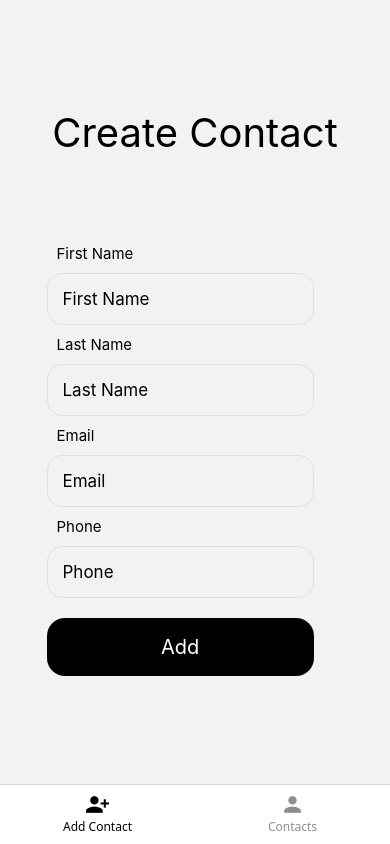
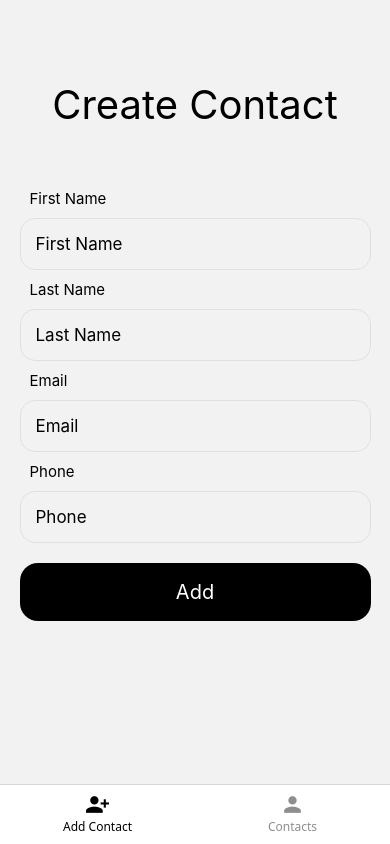
Before and after one commit to rahulp1262003/Contacts, a React Native app: screen / in a window 390 px wide. Built offline with nearby package versions, Linux system fonts and the light colour scheme.

Commit message:
update formates

```diff
--- /dev/null
+++ b/components/firebase/firebase.js
@@ -0,0 +1,7 @@
+import { firebase } from "../../config.js";
+
+const firebaseUrl = (url) => {
+    return firebase.database().ref(url);
+}
+
+export default firebaseUrl;
--- a/package.json
+++ b/package.json
@@ -14,12 +14,12 @@
     "@react-navigation/bottom-tabs": "^7.2.0",
     "@react-navigation/native": "^7.0.14",
     "@react-navigation/native-stack": "^7.2.0",
-    "expo": "~52.0.24",
-    "expo-status-bar": "~2.0.0",
+    "expo": "~52.0.26",
+    "expo-status-bar": "~2.0.1",
     "firebase": "^11.1.0",
     "formik": "^2.4.6",
     "react": "18.3.1",
-    "react-native": "0.76.5",
+    "react-native": "^0.76.6",
     "react-native-paper": "^5.13.0",
     "react-native-safe-area-context": "4.12.0",
     "react-native-screens": "~4.4.0",
--- a/screens/AddContact.jsx
+++ b/screens/AddContact.jsx
@@ -1,4 +1,4 @@
-import { ScrollView, StyleSheet, Text, TextInput, View, Pressable, Alert } from 'react-native'
+import { ScrollView, StyleSheet, Text, TextInput, View, Pressable, Alert } from 'react-native';
 import { useState } from 'react';
 import { Formik } from 'formik';
 import * as Yup from 'yup';
@@ -6,8 +6,7 @@ import * as Yup from 'yup';
 import { firebase } from '../config.js';
 import { colors } from "../constants/GlobalStyles";
 
-function AddContact({navigation}) {
-
+function AddContact({ navigation }) {
     const validationSchema = Yup.object().shape({
         firstName: Yup.string()
             .required('First Name is required')
@@ -26,7 +25,6 @@ function AddContact({navigation}) {
     });
 
     const AddData = (values, resetForm) => {
-
         const reference = firebase.database().ref('/contacts');
 
         const newContact = {
@@ -36,21 +34,24 @@ function AddContact({navigation}) {
             phone: values.phone,
         };
 
+        // console.log('Pushing new contact:', newContact); // Debugging
+
         reference
             .push(newContact)
             .then(() => {
-                Alert.alert("Success", "Contact added successfully!");
+                console.log('Contact added successfully!'); // Debugging
+                // Alert.alert("Success", "Contact added successfully!");
                 resetForm();
-                navigation.navigate('Contacts')
+                navigation.navigate('Contacts');
             })
             .catch((error) => {
-                console.error('Error pushing data:', error.message);
+                // console.error('Error pushing data:', error.message); // Debugging
                 Alert.alert("Error", "Failed to add contact: " + error.message);
             });
-    }
+    };
 
     return (
-        <ScrollView contentContainerStyle={styles.scrollView}>
+        <ScrollView>
             <View style={styles.rootContainer}>
                 <View style={styles.titleContainer}>
                     <Text style={styles.title}>Create Contact</Text>
@@ -62,10 +63,8 @@ function AddContact({navigation}) {
                     validateOnBlur={true}
                     validateOnChange={false}
                 >
-
                     {({ handleChange, handleBlur, handleSubmit, values, errors, touched }) => (
-
-                        <View>
+                        <View style={{ flex: 1, width: '90%', justifyContent: 'center', alignItems: 'center' }}>
                             <View style={styles.form}>
                                 <Text style={styles.label}>First Name</Text>
                                 <TextInput
@@ -100,7 +99,8 @@ function AddContact({navigation}) {
                                 <TextInput
                                     style={[styles.inputText, touched.email && errors.email && styles.invalidInput]}
                                     placeholder='Email'
-                                    selectionColor={colors.Black} keyboardType='email-address'
+                                    selectionColor={colors.Black}
+                                    keyboardType='email-address'
                                     onChangeText={handleChange('email')}
                                     onBlur={handleBlur('email')}
                                     value={values.email}
@@ -137,41 +137,43 @@ function AddContact({navigation}) {
                             </View>
                         </View>
                     )}
-
                 </Formik>
             </View>
         </ScrollView>
-    )
+    );
 }
 
-export default AddContact
+export default AddContact;
 
 const styles = StyleSheet.create({
     scrollView: {
         flexGrow: 1,
-        width: '100%',
         justifyContent: 'center',
         alignItems: 'center',
+        width: '100%',
     },
     rootContainer: {
         flex: 1,
         justifyContent: 'space-evenly',
         alignItems: 'center',
-        paddingVertical: 80
+        paddingVertical: 80,
+        // width: '100%',
+        // backgroundColor: 'red'
     },
     form: {
-        width: '90%',
+        width: '100%',
+        // backgroundColor: 'red'
     },
     titleContainer: {
-        marginBottom: 50
+        marginBottom: 50,
     },
     title: {
-        fontSize: 40
+        fontSize: 40,
     },
     label: {
         fontSize: 15,
         paddingLeft: 10,
-        paddingVertical: 10
+        paddingVertical: 10,
     },
     inputText: {
         padding: 15,
@@ -179,13 +181,12 @@ const styles = StyleSheet.create({
         borderColor: colors.lightGray,
         fontSize: 17,
         borderRadius: 15,
-        overflow: 'hidden'
+        overflow: 'hidden',
     },
-
     buttonContainer: {
         overflow: 'hidden',
         borderRadius: 18,
-        maxWidth: '90%',
+        width: '100%',
         marginTop: 20,
         backgroundColor: colors.Black,
     },
@@ -199,7 +200,7 @@ const styles = StyleSheet.create({
     error: {
         color: 'red',
         marginTop: 3,
-        paddingLeft: 10
+        paddingLeft: 10,
     },
     invalidInput: {
         borderColor: 'red',
--- a/screens/ContactList.jsx
+++ b/screens/ContactList.jsx
@@ -12,6 +12,7 @@ import {
 import { firebase } from '../config';
 import { SafeAreaView } from "react-native-safe-area-context";
 import { colors } from "../constants/GlobalStyles";
+import firebaseUrl from "../components/firebase/firebase";
 
 function ContactList({ navigation }) {
   const [contacts, setContacts] = useState([]);
@@ -21,7 +22,9 @@ function ContactList({ navigation }) {
   const [selectAll, setSelectAll] = useState(false);
 
   useEffect(() => {
-    const reference = firebase.database().ref('/contacts');
+    // const reference = firebase.database().ref('/contacts');
+    const reference = firebaseUrl('/contacts');
+
     const onValueChange = reference.on('value', (snapshot) => {
       const data = snapshot.val();
       if (data) {
@@ -119,7 +122,7 @@ function ContactList({ navigation }) {
         }
       }}
       onLongPress={toggleEditMode}
-      delayLongPress={500} // Adjust delay as needed
+      delayLongPress={500}
     >
       <View style={styles.card}>
         {editMode && (
--- a/screens/EditContact.jsx
+++ b/screens/EditContact.jsx
@@ -56,7 +56,7 @@ function EditContact({ route, navigation }) {
           onSubmit={updateContact}
         >
           {({ handleChange, handleBlur, handleSubmit, values, errors, touched }) => (
-            <View>
+            <View style={styles.formik}>
               {/* Form fields for editing contact */}
               <View style={styles.form}>
                 <Text style={styles.label}>First Name</Text>
@@ -141,15 +141,23 @@ const styles = StyleSheet.create({
     width: '100%',
     justifyContent: 'center',
     alignItems: 'center',
+    // backgroundColor: 'blue'
   },
   rootContainer: {
-    flex: 1,
+    // flex: 1,
+    width: '90%',
     justifyContent: 'space-evenly',
     alignItems: 'center',
-    paddingVertical: 80
+    paddingVertical: 80,
+    // backgroundColor: 'red'
   },
   form: {
-    width: '90%',
+    width: '100%',
+  },
+  formik: {
+    width: '100%',
+    justifyContent: 'center',
+    alignItems: 'center'
   },
   titleContainer: {
     marginBottom: 50
@@ -168,13 +176,13 @@ const styles = StyleSheet.create({
     borderColor: colors.lightGray,
     fontSize: 17,
     borderRadius: 15,
-    overflow: 'hidden'
+    // overflow: 'hidden'
   },
 
   buttonContainer: {
+    width: '100%',
     overflow: 'hidden',
     borderRadius: 18,
-    maxWidth: '90%',
     marginTop: 20,
     backgroundColor: colors.Black,
   },
```
Also changed, not shown: 1 other file (tests, documents, lock files or other folders).
